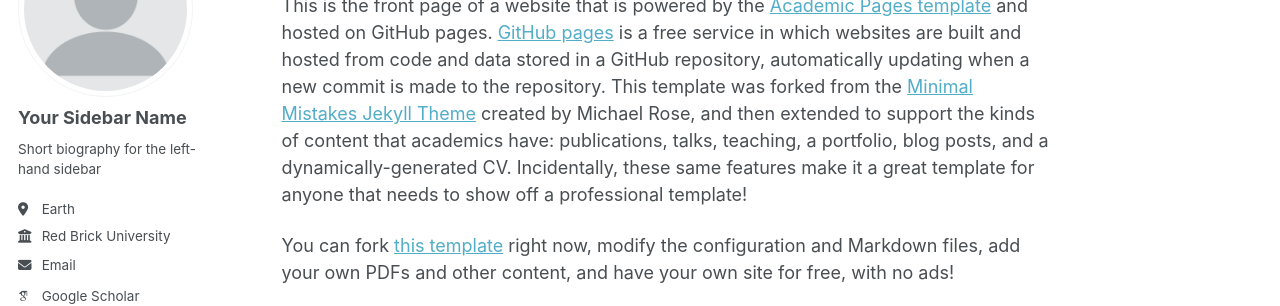
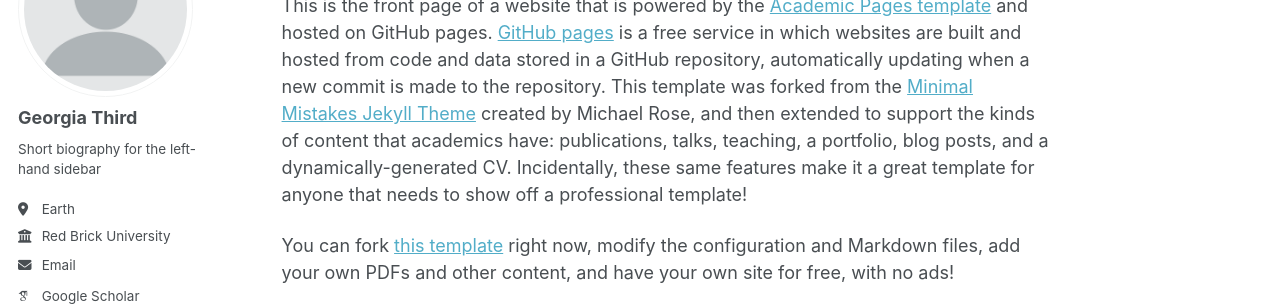
Before and after one commit to GeorgiaThird/GeorgiaThird.github.io, a Jekyll site: the page built from _pages/about.md, in a window 1280 px wide. Shown: the part 177-483 px from the top of the page. Built offline with Jekyll 4.4.1, drawn with Linux system fonts in a browser that asks for light colours; some web fonts are replaced; a script that is not in the unit is left out.

Commit message:
Update _config.yml

```diff
--- a/_config.yml
+++ b/_config.yml
@@ -24,7 +24,7 @@ repository               : "academicpages/academicpages.github.io"
 author:
   # Biographic information
   avatar           : "profile.png"
-  name             : "Your Sidebar Name"
+  name             : Georgia Third
   pronouns         : # example: "she/her"
   bio              : "Short biography for the left-hand sidebar"
   location         : "Earth"
```
